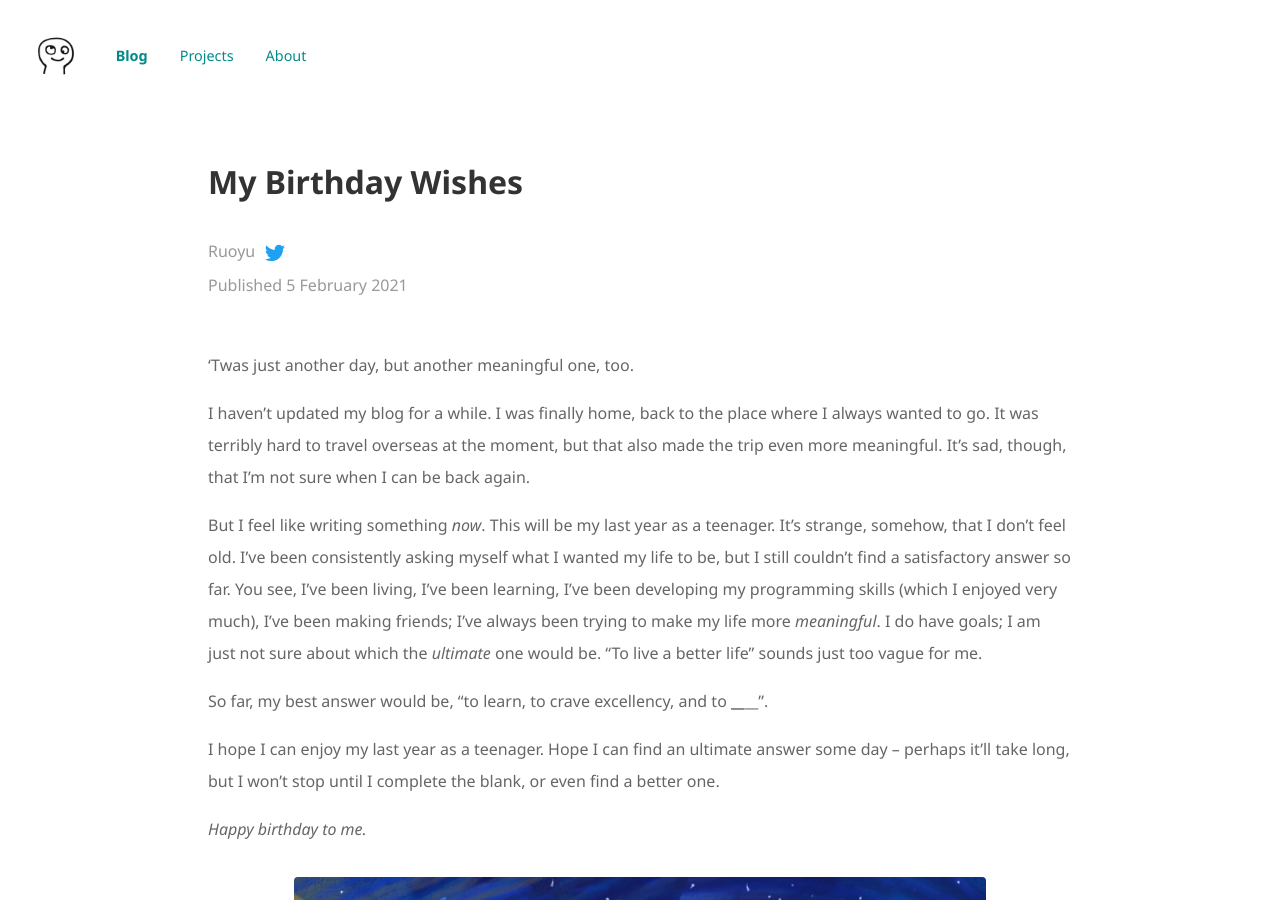
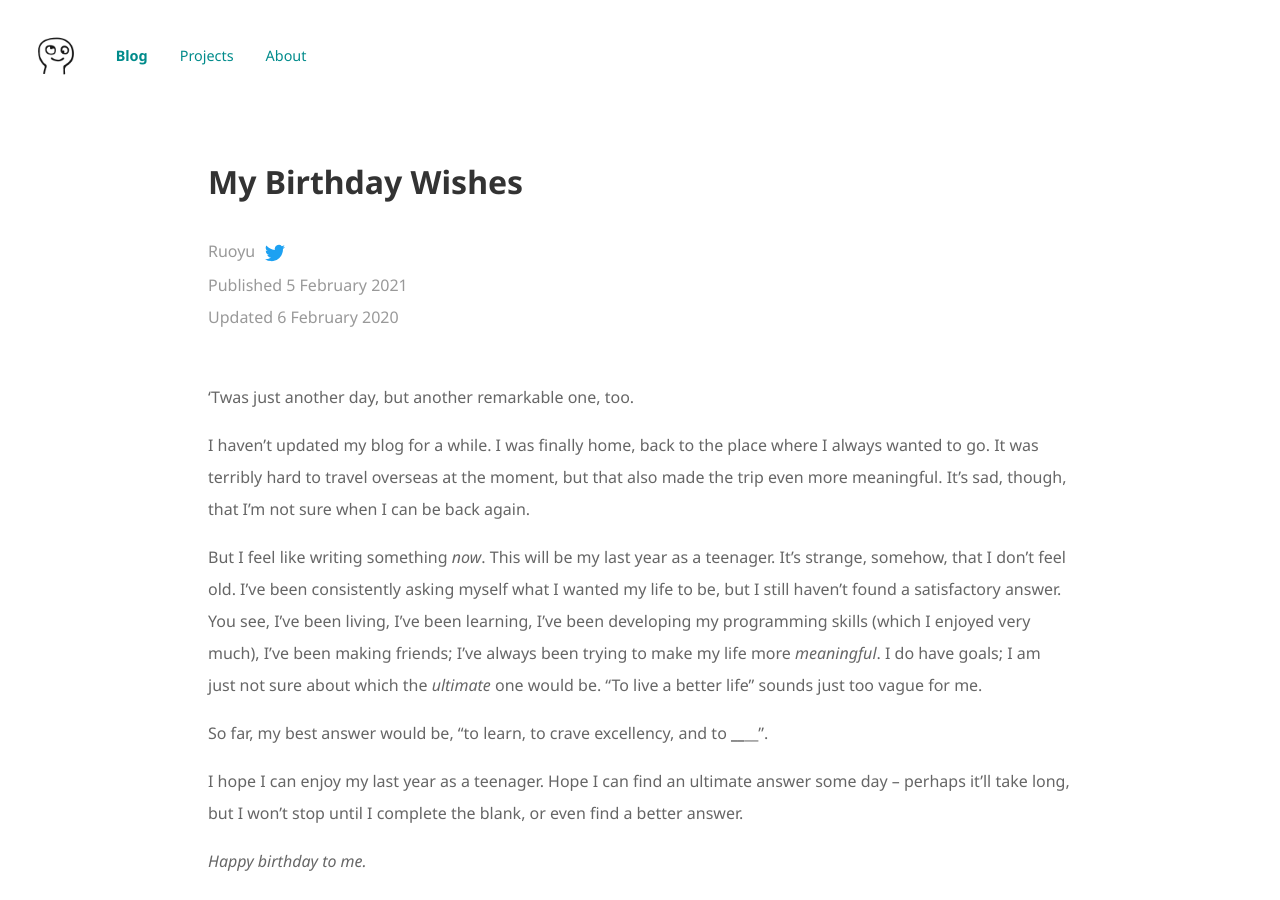
Before and after one commit to ZhongRuoyu/ruoyu.xyz, a Jekyll site: the page built from _posts/2021-02-05-my-birthday-wishes.md, in a window 1280 px wide and 900 px high. Built offline with Jekyll 4.4.1, drawn with Linux system fonts in a browser that asks for light colours.

Commit message:
Post updated

```diff
--- a/_posts/2021-02-05-my-birthday-wishes.md
+++ b/_posts/2021-02-05-my-birthday-wishes.md
@@ -2,18 +2,19 @@
 title: My Birthday Wishes
 category: blog
 date: 2021-02-05 23:57 +08
+last_modified_at: 2020-02-06 11:11 +08
 description: How I wish my last year as a teenager to be a meaningful one.
 ---
 
-'Twas just another day, but another meaningful one, too.
+'Twas just another day, but another remarkable one, too.
 
 I haven't updated my blog for a while. I was finally home, back to the place where I always wanted to go. It was terribly hard to travel overseas at the moment, but that also made the trip even more meaningful. It's sad, though, that I'm not sure when I can be back again.
 
-But I feel like writing something *now*. This will be my last year as a teenager. It's strange, somehow, that I don't feel old. I've been consistently asking myself what I wanted my life to be, but I still couldn't find a satisfactory answer so far. You see, I've been living, I've been learning, I've been developing my programming skills (which I enjoyed very much), I've been making friends; I've always been trying to make my life more *meaningful*. I do have goals; I am just not sure about which the *ultimate* one would be. "To live a better life" sounds just too vague for me.
+But I feel like writing something *now*. This will be my last year as a teenager. It's strange, somehow, that I don't feel old. I've been consistently asking myself what I wanted my life to be, but I still haven't found a satisfactory answer. You see, I've been living, I've been learning, I've been developing my programming skills (which I enjoyed very much), I've been making friends; I've always been trying to make my life more *meaningful*. I do have goals; I am just not sure about which the *ultimate* one would be. "To live a better life" sounds just too vague for me.
 
 So far, my best answer would be, "to learn, to crave excellency, and to ________".
 
-I hope I can enjoy my last year as a teenager. Hope I can find an ultimate answer some day -- perhaps it'll take long, but I won't stop until I complete the blank, or even find a better one.
+I hope I can enjoy my last year as a teenager. Hope I can find an ultimate answer some day -- perhaps it'll take long, but I won't stop until I complete the blank, or even find a better answer.
 
 *Happy birthday to me.*
 
```
